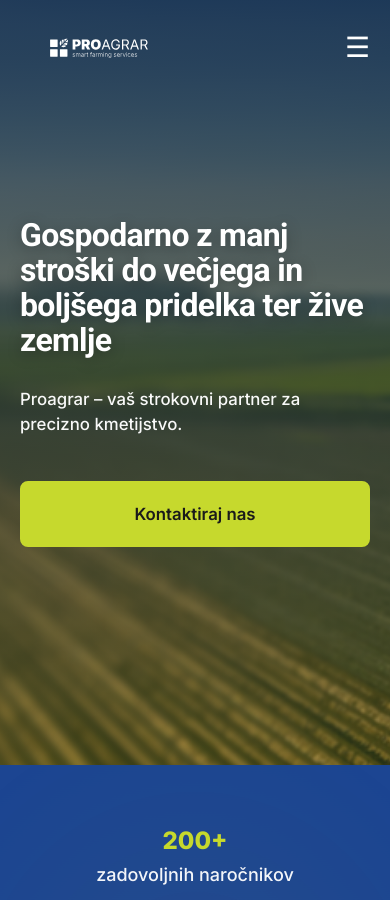
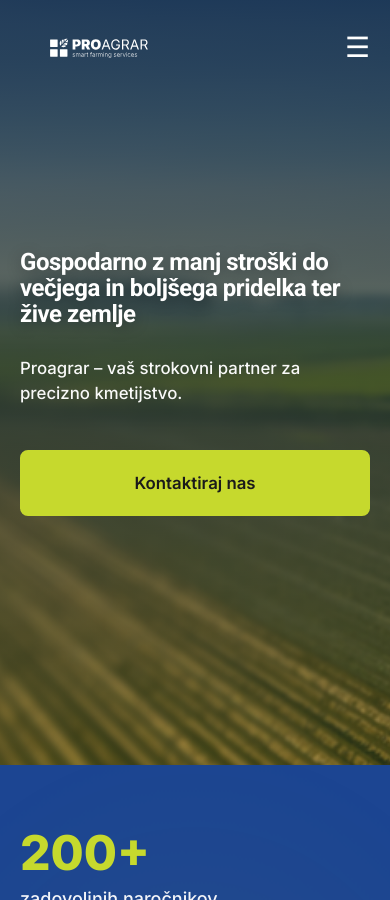
Before and after one commit to Proagrar/one-pager-web-page, a Jekyll site: the page built from index.md, in a window 390 px wide and 900 px high. Built offline with Jekyll 4.4.1, drawn with Linux system fonts in a browser that asks for light colours.

Commit message:
UI improvements: spacing, font sizes, mobile layout, logo slider 6-per-page
Co-Authored-By: Claude Sonnet 4.6 <noreply@anthropic.com>

```diff
--- a/assets/css/base.css
+++ b/assets/css/base.css
@@ -200,7 +200,7 @@
 
         .hero h1 {
             font-family: 'Roboto', sans-serif;
-            font-size: 64px;
+            font-size: 48px;
             font-weight: 700;
             margin-bottom: 1.75rem;
             line-height: 1.1;
@@ -307,7 +307,7 @@
             display: grid;
             grid-template-columns: repeat(auto-fit, minmax(220px, 1fr));
             gap: 3.5rem;
-            text-align: center;
+            text-align: left;
             position: relative;
             z-index: 2;
         }
@@ -322,18 +322,20 @@
         .stat-item:nth-child(4) { animation-delay: 0.4s; }
 
         .stat-number {
-            font-size: 1.5rem;
+            font-size: 48px;
             font-weight: 800;
             color: var(--color-green);
             margin-bottom: 0.5rem;
             display: block;
             line-height: 1;
+            text-align: left;
         }
 
         .stat-label {
             font-size: 1.125rem;
             opacity: 0.95;
             font-weight: 500;
+            text-align: left;
         }
 
         /* SECTION */
@@ -343,6 +345,7 @@
 
         #prednosti {
             padding-top: 3rem;
+            padding-bottom: 3rem;
         }
 
         .section-alt {
@@ -353,6 +356,27 @@
             text-align: center;
             max-width: 850px;
             margin: 0 auto 5rem;
+        }
+
+        #prednosti .section-header {
+            margin-bottom: 3rem;
+        }
+
+        #prednosti .section-title {
+            margin-bottom: 0;
+        }
+
+        #reference {
+            padding-top: 3rem;
+            padding-bottom: 3rem;
+        }
+
+        #reference .section-header {
+            margin-bottom: 1rem;
+        }
+
+        #reference .section-title {
+            margin-bottom: 0;
         }
 
         .section-title {
@@ -454,11 +478,55 @@
         /* HOW IT WORKS - NEW GRID LAYOUT */
         .process-section {
             background: linear-gradient(to bottom, #6C8404, #1F3000);
-            padding: 7rem 0;
+            padding: 3rem 0;
         }
 
         .process-title {
             color: white !important;
+            margin-bottom: 0;
+        }
+
+        #kako-deluje .section-header {
+            margin-bottom: 2rem;
+        }
+
+        #faq {
+            padding-top: 3rem;
+            padding-bottom: 3rem;
+        }
+
+        #faq .section-header {
+            margin-bottom: 1rem;
+        }
+
+        #faq .section-title {
+            margin-bottom: 0;
+        }
+
+        #o_nas {
+            padding-top: 3rem;
+            padding-bottom: 3rem;
+        }
+
+        #o_nas .section-header {
+            margin-bottom: 1rem;
+        }
+
+        #o_nas .section-title {
+            margin-bottom: 0;
+        }
+
+        #kontakt {
+            padding-top: 3rem;
+            padding-bottom: 3rem;
+        }
+
+        #kontakt .section-header {
+            margin-bottom: 1rem;
+        }
+
+        #kontakt .section-title {
+            margin-bottom: 0;
         }
 
         .process-grid {
@@ -579,7 +647,7 @@
             display: flex;
             justify-content: center;
             align-items: center;
-            gap: 2.5rem;
+            gap: 1.5rem;
             flex-wrap: nowrap;
             transform: translateX(100%);
             pointer-events: none;
@@ -596,7 +664,7 @@
         }
 
         .logo-page img {
-            width: 155px;
+            width: 110px;
             height: 75px;
             object-fit: contain;
             object-position: center;
@@ -1142,7 +1210,7 @@
             }
 
             .hero h1 {
-                font-size: 2.75rem;
+                font-size: 2.06rem;
             }
 
             .hero p {
@@ -1250,7 +1318,7 @@
             }
 
             .hero h1 {
-                font-size: 2rem;
+                font-size: 1.5rem;
             }
 
             .hero p {
@@ -1286,6 +1354,24 @@
                 grid-template-columns: 1fr;
             }
 
+            .feature-card {
+                display: flex;
+                flex-direction: row;
+                align-items: flex-start;
+                gap: 1rem;
+                text-align: left;
+                padding: 1rem;
+            }
+
+            .feature-badge {
+                flex-shrink: 0;
+            }
+
+            .feature-card h3,
+            .feature-card p {
+                text-align: left;
+            }
+
             .partners-grid {
                 grid-template-columns: repeat(2, 1fr);
                 gap: 1.5rem;
--- a/index.md
+++ b/index.md
@@ -99,14 +99,12 @@ nav_order: 1
                 <img src="{{ '/assets/img/Logos/Logo-Skrjanec.jpg' | relative_url }}" alt="Škrjanec" loading="lazy">
                 <img src="{{ '/assets/img/Logos/Logo-ekosirarna.jpg' | relative_url }}" alt="Ekosirarna" loading="lazy">
                 <img src="{{ '/assets/img/Logos/logo-karlovcek.jpg' | relative_url }}" alt="Karlovček" loading="lazy">
+                <img src="{{ '/assets/img/Logos/Logo-Colja.svg' | relative_url }}" alt="Colja" loading="lazy">
+                <img src="{{ '/assets/img/Logos/Logo-medle.svg' | relative_url }}" alt="Medle" loading="lazy">
             </div>
             <div class="logo-page">
-                <img src="{{ '/assets/img/Logos/Logo-Colja.svg' | relative_url }}" alt="Colja" loading="lazy">
-                <img src="{{ '/assets/img/Logos/Logo-medle.svg' | relative_url }}" alt="Medle" loading="lazy">
                 <a href="https://kmetijakastelic.si/" target="_blank" rel="noopener noreferrer"><img src="{{ '/assets/img/Logos/logo-kastelic.svg' | relative_url }}" alt="Eko kmetija Kastelic" loading="lazy"></a>
                 <img src="{{ '/assets/img/Logos/logo-hrga-denis.svg' | relative_url }}" alt="Hrga Denis – Kmetija" loading="lazy">
-            </div>
-            <div class="logo-page">
                 <img src="{{ '/assets/img/Logos/logo-evrosad.svg' | relative_url }}" alt="Evrosad" loading="lazy">
                 <a href="https://www.sember.hr/" target="_blank" rel="noopener noreferrer"><img src="{{ '/assets/img/Logos/logo-sember.svg' | relative_url }}" alt="Šember" loading="lazy"></a>
                 <img src="{{ '/assets/img/Logos/logo-vina-tomac.svg' | relative_url }}" alt="Vina Tomac" loading="lazy">
@@ -117,14 +115,12 @@ nav_order: 1
                 <a href="https://familijaestate.si/" target="_blank" rel="noopener noreferrer"><img src="{{ '/assets/img/Logos/logo-familija.svg' | relative_url }}" alt="Familija" loading="lazy"></a>
                 <a href="https://suklje.com/" target="_blank" rel="noopener noreferrer"><img src="{{ '/assets/img/Logos/logo-suklje.svg' | relative_url }}" alt="Šuklje" loading="lazy"></a>
                 <a href="https://www.klet-krsko.si/" target="_blank" rel="noopener noreferrer"><img src="{{ '/assets/img/Logos/logo-kz-krsko.svg' | relative_url }}" alt="KZ Krško z.o.o." loading="lazy"></a>
+                <img src="{{ '/assets/img/Logos/logo-dolenc.svg' | relative_url }}" alt="Kmetija Dolenc" loading="lazy">
+                <a href="https://mulej-bled.si/sl/" target="_blank" rel="noopener noreferrer"><img src="{{ '/assets/img/Logos/logo-mulej-bled.svg' | relative_url }}" alt="Kmetija Mulej Bled" loading="lazy"></a>
             </div>
             <div class="logo-page">
-                <img src="{{ '/assets/img/Logos/logo-dolenc.svg' | relative_url }}" alt="Kmetija Dolenc" loading="lazy">
-                <a href="https://mulej-bled.si/sl/" target="_blank" rel="noopener noreferrer"><img src="{{ '/assets/img/Logos/logo-mulej-bled.svg' | relative_url }}" alt="Kmetija Mulej Bled" loading="lazy"></a>
                 <img src="{{ '/assets/img/Logos/logo-agro-kadic.svg' | relative_url }}" alt="Agro Kadić" loading="lazy">
                 <img src="{{ '/assets/img/Logos/logo-rocnik.svg' | relative_url }}" alt="Gregor Ročnik – Kmetija" loading="lazy">
-            </div>
-            <div class="logo-page">
                 <a href="https://hmeljcas.com/" target="_blank" rel="noopener noreferrer"><img src="{{ '/assets/img/Logos/logo-hmeljcas.svg' | relative_url }}" alt="Hmeljarstvo Čas" loading="lazy"></a>
                 <img src="{{ '/assets/img/Logos/logo-grm-nm.svg' | relative_url }}" alt="Kmetijska šola Grm NM" loading="lazy">
                 <a href="https://vinogradi-volarevic.hr/en/" target="_blank" rel="noopener noreferrer"><img src="{{ '/assets/img/Logos/logo-volarevic.svg' | relative_url }}" alt="Volarević" loading="lazy"></a>
@@ -136,8 +132,6 @@ nav_order: 1
             <button class="logo-dot" data-index="1" aria-label="Stran 2"></button>
             <button class="logo-dot" data-index="2" aria-label="Stran 3"></button>
             <button class="logo-dot" data-index="3" aria-label="Stran 4"></button>
-            <button class="logo-dot" data-index="4" aria-label="Stran 5"></button>
-            <button class="logo-dot" data-index="5" aria-label="Stran 6"></button>
         </div>
     </div>
     <script>
```
Also changed, not shown: .claude/settings.local.json (added).
